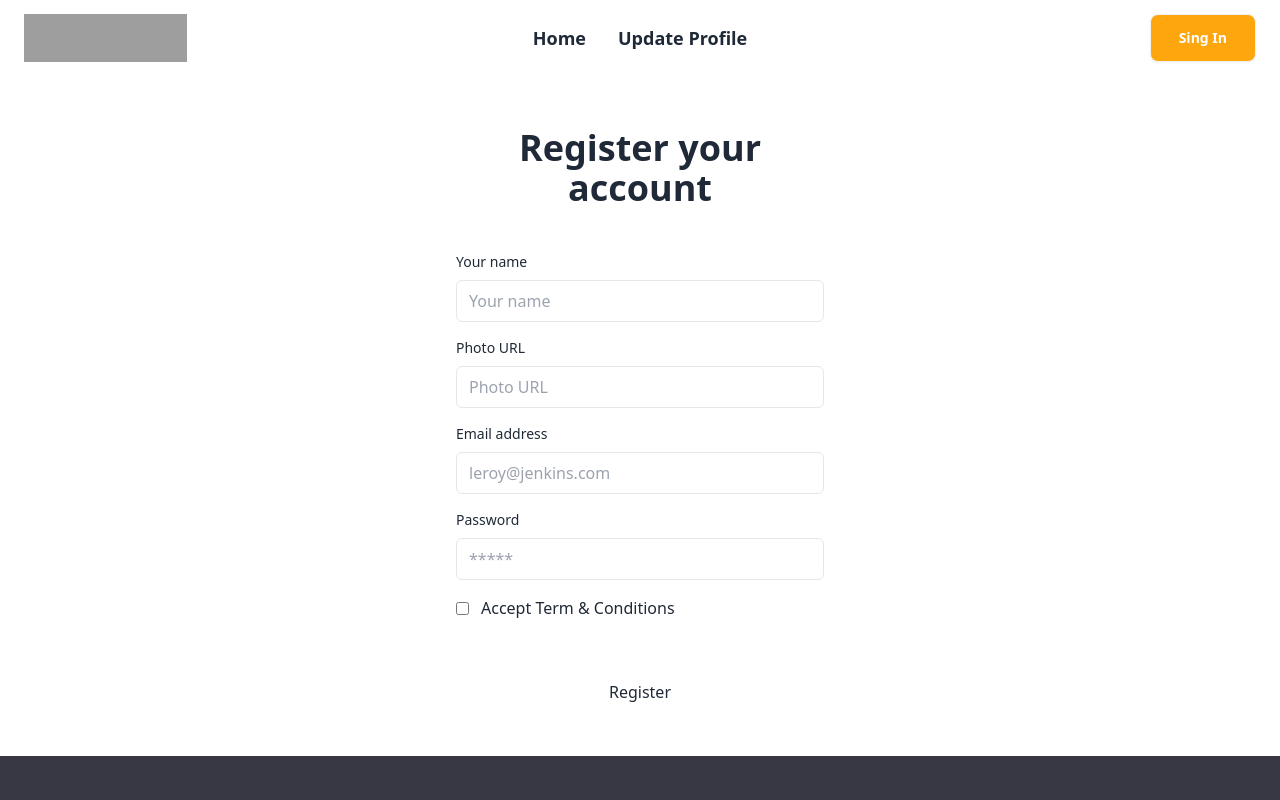
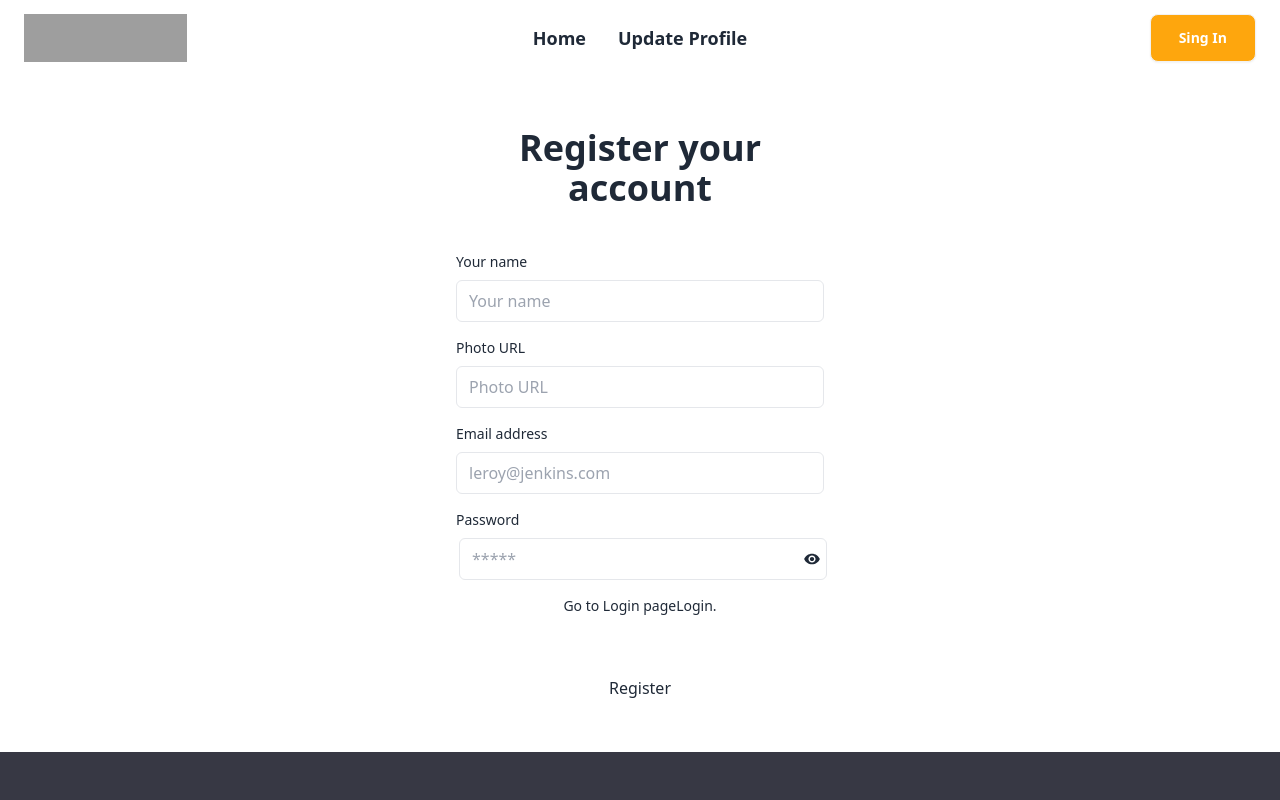
Before and after one commit to Mahadi81080/Luxury-restaurant, a React (Vite) app: page /register in a window 1280 px wide. Shown: the top 800 px of the page. Built offline with nearby package versions, Linux system fonts and the light colour scheme; no server answers; grey boxes are pictures that could not be loaded.

Commit message:
login registration all function complite

```diff
--- a/package.json
+++ b/package.json
@@ -16,7 +16,9 @@
     "react": "^18.2.0",
     "react-dom": "^18.2.0",
     "react-hook-form": "^7.51.2",
+    "react-icons": "^5.0.1",
     "react-router-dom": "^6.22.3",
+    "react-toastify": "^10.0.5",
     "sort-by": "^1.2.0",
     "swiper": "^11.1.0"
   },
--- a/src/Providers/AuthProviders.jsx
+++ b/src/Providers/AuthProviders.jsx
@@ -1,4 +1,5 @@
 import {
+    FacebookAuthProvider,
     GithubAuthProvider,
   GoogleAuthProvider,
   createUserWithEmailAndPassword,
@@ -14,6 +15,7 @@ export const AuthContext = createContext(null);
 // Social auth provider
 const googleProvider = new GoogleAuthProvider();
 const githubProvider = new GithubAuthProvider();
+const facebookProvider = new FacebookAuthProvider();
 
 const AuthProviders = ({ children }) => {
   const [user, setUser] = useState(null);
@@ -47,6 +49,10 @@ return signOut(auth)
   const githubLogin = () => {
     return signInWithPopup(auth, githubProvider);
   };
+  // facebookLogIn
+  const facebookLogin = () => {
+    return signInWithPopup(auth, facebookProvider);
+  };
 
   const authInfo = {
     user,
@@ -54,7 +60,7 @@ return signOut(auth)
     singIn,
     logOut,
     googleLogin,
-    githubLogin
+    githubLogin,facebookLogin
   };
   return (
     <AuthContext.Provider value={authInfo}>{children}</AuthContext.Provider>
--- a/src/pages/Login/Login.jsx
+++ b/src/pages/Login/Login.jsx
@@ -1,12 +1,16 @@
 import { Link } from "react-router-dom";
 import Footer from "../../Components/Footer";
 import Navbar from "../Navbar/Navbar";
-import { useContext } from "react";
+import { useContext, useState } from "react";
 import { AuthContext } from "../../Providers/AuthProviders";
 import { useForm } from "react-hook-form";
+import { IoMdEye, IoMdEyeOff } from "react-icons/io";
+import { ToastContainer, toast } from 'react-toastify';
+import 'react-toastify/dist/ReactToastify.css';
 
 const Login = () => {
-  const { singIn, googleLogin, githubLogin } = useContext(AuthContext);
+  const [showPassword, setShowPassword] = useState(false);
+  const { singIn, googleLogin, githubLogin,facebookLogin } = useContext(AuthContext);
   const {
     register,
     handleSubmit,
@@ -17,9 +21,11 @@ const Login = () => {
     singIn(email, password)
       .then((result) => {
         console.log(result);
+        toast.success("Login Successfully");
       })
       .catch((error) => {
-        console.log(error);
+        console.error("Sign-in error:", error);
+        toast.error("invalid login information");
       });
   };
   return (
@@ -52,14 +58,24 @@ const Login = () => {
                     Password
                   </label>
                 </div>
+                <div className="flex justify-center items-center">
                   <input
-                  type="password"
+                    type={showPassword ? "text" : "password"}
                     name="password"
                     id="password"
                     placeholder="*****"
                     className="w-full px-3 py-2 border rounded-md dark:border-gray-300 dark:bg-gray-50 dark:text-gray-800"
                     {...register("password", { required: true })}
                   />
+                  <span
+                    onClick={() => {
+                      setShowPassword(!showPassword);
+                    }}
+                    className="-ml-6 text-lg"
+                  >
+                    {showPassword ? <IoMdEyeOff /> : <IoMdEye />}
+                  </span>
+                </div>
                 {errors.password && (
                   <span className="text-red-500">This field is required</span>
                 )}
@@ -69,6 +85,7 @@ const Login = () => {
               Sign in
             </button>
           </form>
+          <ToastContainer />
           <div className="flex items-center pt-4 space-x-1">
             <div className="flex-1 h-px sm:w-16 dark:bg-gray-300"></div>
             <p className="px-3 text-sm dark:text-gray-600">
@@ -90,7 +107,7 @@ const Login = () => {
                 <path d="M16.318 13.714v5.484h9.078c-0.37 2.354-2.745 6.901-9.078 6.901-5.458 0-9.917-4.521-9.917-10.099s4.458-10.099 9.917-10.099c3.109 0 5.193 1.318 6.38 2.464l4.339-4.182c-2.786-2.599-6.396-4.182-10.719-4.182-8.844 0-16 7.151-16 16s7.156 16 16 16c9.234 0 15.365-6.49 15.365-15.635 0-1.052-0.115-1.854-0.255-2.651z"></path>
               </svg>
             </button>
-            <button aria-label="Log in with Twitter" className="p-3 rounded-sm">
+            <button onClick={() => facebookLogin()} aria-label="Log in with Facebook" className="p-3 rounded-sm">
               <svg
                 xmlns="http://www.w3.org/2000/svg"
                 x="0px"
@@ -129,6 +146,7 @@ const Login = () => {
         </div>
       </div>
       <Footer></Footer>
+
     </div>
   );
 };
--- a/src/pages/Navbar/Navbar.jsx
+++ b/src/pages/Navbar/Navbar.jsx
@@ -1,7 +1,6 @@
 import { useContext } from "react";
 import { Link } from "react-router-dom";
 import { AuthContext } from "../../Providers/AuthProviders";
-import { verifyBeforeUpdateEmail } from "firebase/auth";
 
 const Navbar = () => {
   const navLink = (
@@ -73,7 +72,7 @@ const Navbar = () => {
               </div>
               <ul
                 tabIndex={0}
-                className="mt-3 z-[1] p-2 shadow menu menu-sm dropdown-content bg-base-100 rounded-box w-52"
+                className="mt-3 z-[2] p-2 shadow menu menu-sm dropdown-content bg-base-100 rounded-box w-52"
               >
                 <li>
                   <button className="btn btn-sm bg-[#fea60d] text-white">{user.displayName}</button>
--- a/src/pages/Register/Register.jsx
+++ b/src/pages/Register/Register.jsx
@@ -1,27 +1,40 @@
-import { useContext } from "react";
+import { useContext, useState } from "react";
 import Footer from "../../Components/Footer";
 import Navbar from "../Navbar/Navbar";
 import { AuthContext } from "../../Providers/AuthProviders";
 import { useForm } from "react-hook-form";
+import { IoMdEye, IoMdEyeOff } from "react-icons/io";
+import { ToastContainer, toast } from "react-toastify";
+import "react-toastify/dist/ReactToastify.css";
+import { Link } from "react-router-dom";
 
 const Register = () => {
-    const {creatUser}=useContext(AuthContext)
+  const [showPassword, setShowPassword] = useState(false);
+  const { creatUser } = useContext(AuthContext);
   const {
     register,
     handleSubmit,
     formState: { errors },
-      } = useForm()
-      const onSubmit= (data) =>{
-        const {email,password}=data
-        creatUser(email,password)
-        .then(result=>{
+  } = useForm();
+  const onSubmit = (data) => {
+    const { email, password } = data;
+    // Password verification
+    const passwordRegex = /^(?=.*[a-z])(?=.*[A-Z]).{6,}$/;
+
+    if (!passwordRegex.test(password)) {
+      toast.error("Password must contain at least one lowercase letter, one uppercase letter, and be at least 6 characters long.");
+      return;
+    }
+    creatUser(email, password)
+      .then((result) => {
         console.log(result);
+        toast.success("Registration successful!");
       })
-        .catch(error=>{
+      .catch((error) => {
         console.log(error);
-        })
-
-      }
+        toast.error("An error occurred during registration.");
+      });
+  };
 
   return (
     <div>
@@ -44,9 +57,10 @@ const Register = () => {
                   placeholder="Your name"
                   className="w-full px-3 py-2 border rounded-md dark:border-gray-300 dark:bg-gray-50 dark:text-gray-800"
                   {...register("FullName", { required: true })}
-
                 />
-                 {errors.FullName && <span className="text-red-500">This field is required</span>}
+                {errors.FullName && (
+                  <span className="text-red-500">This field is required</span>
+                )}
               </div>
               <div>
                 <label htmlFor="text" className="block mb-2 text-sm">
@@ -60,7 +74,9 @@ const Register = () => {
                   className="w-full px-3 py-2 border rounded-md dark:border-gray-300 dark:bg-gray-50 dark:text-gray-800"
                   {...register("image")}
                 />
-                 {errors.image && <span className="text-red-500">This field is required</span>}
+                {errors.image && (
+                  <span className="text-red-500">This field is required</span>
+                )}
               </div>
               <div>
                 <label htmlFor="text" className="block mb-2 text-sm">
@@ -74,7 +90,9 @@ const Register = () => {
                   className="w-full px-3 py-2 border rounded-md dark:border-gray-300 dark:bg-gray-50 dark:text-gray-800"
                   {...register("email", { required: true })}
                 />
-                {errors.email && <span className="text-red-500">This field is required</span>}
+                {errors.email && (
+                  <span className="text-red-500">This field is required</span>
+                )}
               </div>
               <div>
                 <div className="flex justify-between mb-2">
@@ -82,20 +100,38 @@ const Register = () => {
                     Password
                   </label>
                 </div>
+                <div className="flex justify-center items-center">
                   <input
-                  type="password"
+                    type={showPassword ? "text" : "password"}
                     name="password"
                     id="password"
                     placeholder="*****"
                     className="w-full px-3 py-2 border rounded-md dark:border-gray-300 dark:bg-gray-50 dark:text-gray-800"
                     {...register("password", { required: true })}
                   />
-                 {errors.password && <span className="text-red-500">This field is required</span>}
+                  <span
+                    onClick={() => {
+                      setShowPassword(!showPassword);
+                    }}
+                    className="-ml-6 text-lg"
+                  >
+                    {showPassword ? <IoMdEyeOff /> : <IoMdEye />}
+                  </span>
                 </div>
-              <div className="flex items-center gap-3">
-                <input type="checkbox" />
-                <p>Accept Term & Conditions</p>
+                {errors.password && (
+                  <span className="text-red-500">This field is required</span>
+                )}
               </div>
+              <p className="px-6 text-sm text-center dark:text-gray-600">
+            Go to Login page
+            <Link
+              to="/login"
+              className="hover:underline dark:text-violet-600"
+            >
+              Login
+            </Link>
+            .
+          </p>
             </div>
             <div className="space-y-2">
               <div>
@@ -108,6 +144,7 @@ const Register = () => {
         </div>
       </div>
       <Footer></Footer>
+      <ToastContainer />
     </div>
   );
 };
```
Also changed, not shown: 1 other file (tests, documents, lock files or other folders). Lines whose indentation alone changed are shown as unchanged.
